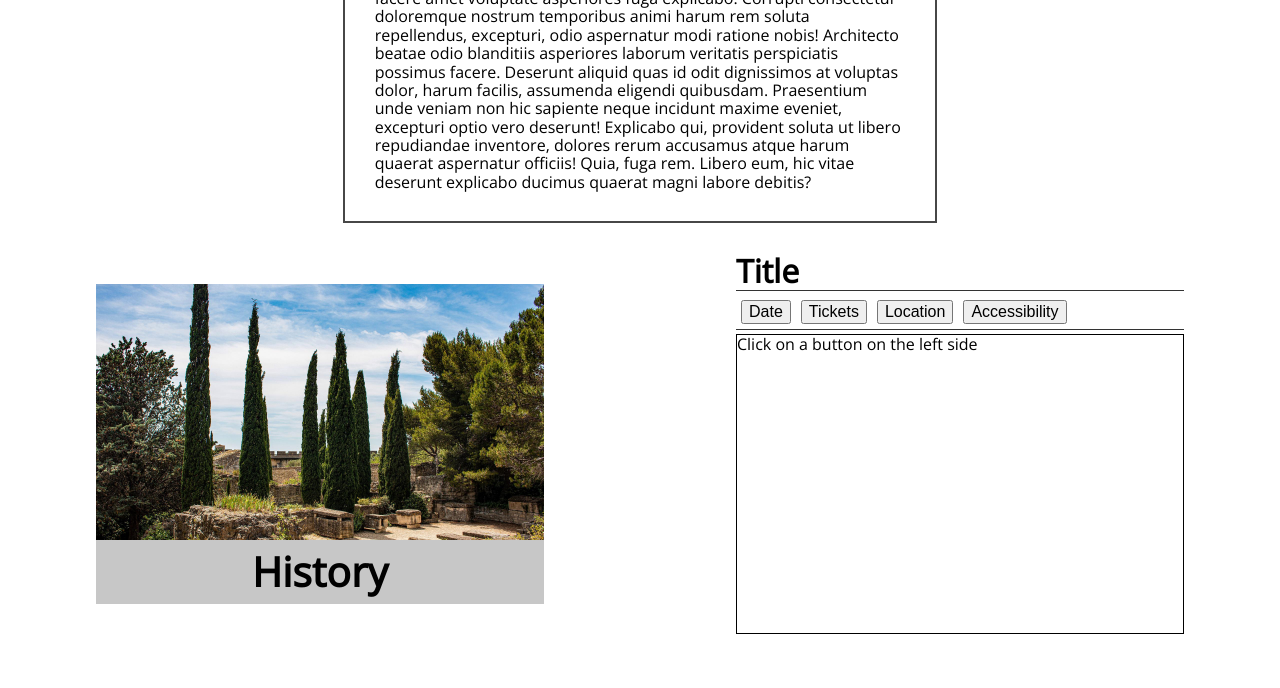
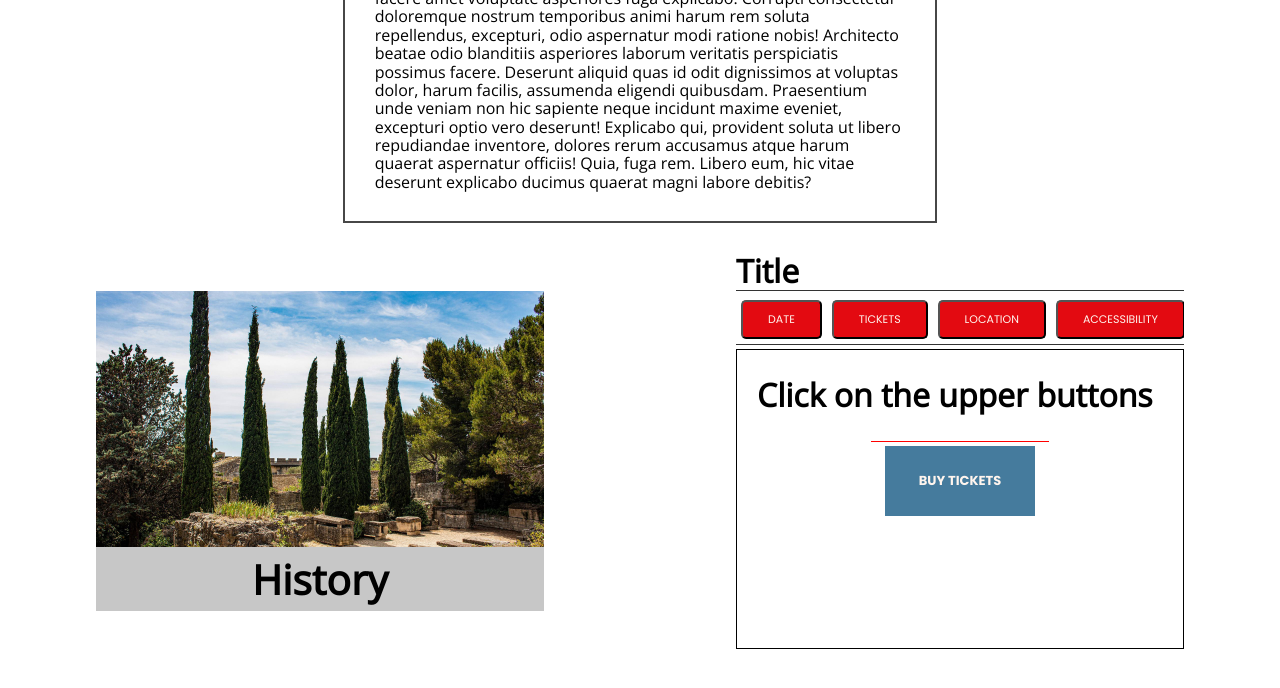
Before and after one commit to AndreaPrati98/Polimi--Hypermedia---project, a Nuxt app: page /festival-intro in a window 1280 px wide. Shown: the part 732-1420 px from the top of the page. Built offline with nearby package versions, Linux system fonts and the light colour scheme; grey boxes are pictures that could not be loaded; a web font is replaced by a local one.

Commit message:
set the content of the info-component

```diff
--- a/components/information-components/info-component.vue
+++ b/components/information-components/info-component.vue
@@ -9,45 +9,30 @@
                 <ul>
                     <li v-for="(info, infoIndex) of btnInfos"
                         :key="`information${infoIndex}`"
-                        class="button"
                         >
-
-                        <button @click="visibleText = info.content">
+                        <button @click="visibleText = info" class="button">
                             {{info.buttonTxt}}
                         </button>
-
                     </li>
-                    <!-- <li>
-                        <button-std
-                            :btnDst="'#'"
-                            :btnText="'Date'"/>
-                    </li>
-                    <li>
-                        <button-std
-                            :btnDst="'#'"
-                            :btnText="'Tickets'"/>
-                    </li>
-                    <li>
-                        <button-std
-                            :btnDst="'#'"
-                            :btnText="'Location'"/>
-                    </li>
-                    <li>
-                        <button-std
-                            :btnDst="'#'"
-                            :btnText="'Accessibility'"/>
-                    </li> -->
                 </ul>
             </div>
             <span class="separator"></span>
-            <div class="text-content">
-                {{ visibleText }}
+            <div class="inner-container">
+                <div class="text-container">
+                    <h1>{{ visibleText.buttonTxt }}</h1>
+                    <p>{{ visibleText.content }}</p>
+                </div>
+                <span class="separator"></span>
+                <div class="text-button-container">
+                    <button-std-animated :btnText="'Buy tickets'" :btnDst="'#'" class="ticket-button"/>
+                </div>
             </div>
         </div>
     </section>
 </template>
 
 <script>
+import ButtonStdAnimated from '../utilities-components/button-std-animated.vue';
 import ButtonStd from '../utilities-components/button-std.vue';
 
 export default {
@@ -75,11 +60,15 @@ export default {
                     buttonTxt: "Accessibility",
                     content: "This is content from botton 4",
                 },
+
             ],
-            visibleText: "Click on a button on the left side",
-        };
+            visibleText: {
+                buttonTxt: "Click on the upper buttons",
+                content: "",
+            },
+        }
     },
-    components: { ButtonStd }
+    components: { ButtonStd, ButtonStdAnimated },
 }
 </script>
 
@@ -129,9 +118,60 @@ export default {
         width: 100%;
     }
 
-    .text-content {
+    .inner-container {
         border: 1px solid black;
         height: 300px;
+        overflow: scroll;
+    }
+    .inner-container .separator {
+        margin: 0 auto;
+        border-top: 1px solid red;
+        width: 40%;
+    }
+
+    .text-button-container {
+        display: flex;
+        justify-content: center;
+
+        padding-bottom: 10px;
+    }
+
+    /* Button style */
+
+    .button {
+        display: inline-block;
+        font-family: 'Poppins', sans-serif;
+        font-size: 11px;
+        text-decoration: none;
+        text-transform: uppercase;
+        color: var(--text-color-light);
+        padding: 11px 25px;
+        background-color: var(--palette-red);
+        transition: box-shadow .3s ease-out,
+                    opacity .5s ease;
+
+        border-radius: 5px;
+    }
+
+    .text-container {
+        display: flex;
+        flex-flow: column;
+
+        padding: 6px 20px;
+    }
+
+    .button:hover {
+        box-shadow: 4px 4px 2px #454545;
+    }
+
+    .button:active {
+        box-shadow: 2px 2px 10px #454545;
+        opacity: .6;
+    }
+
+    .ticket-button {
+        width: 150px;
+        font-size: 13px;
     }
 
 </style>
```
